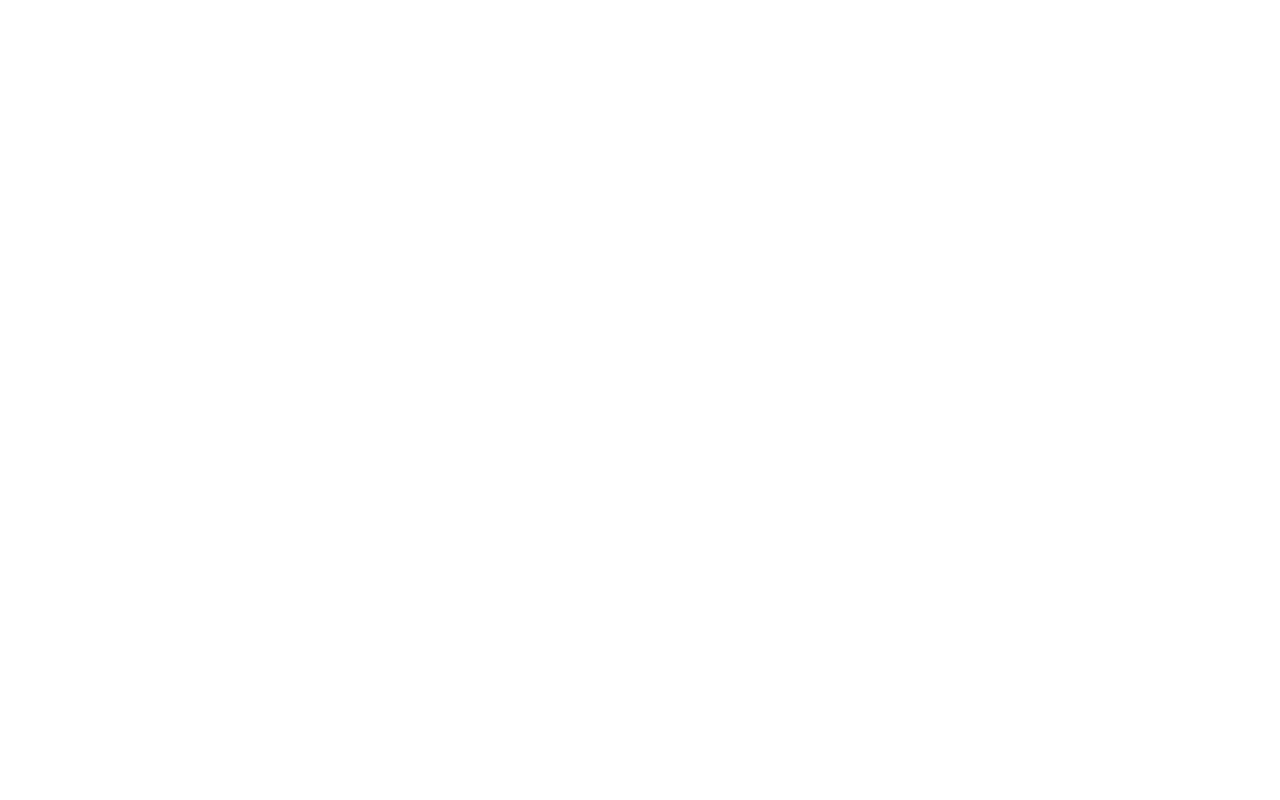
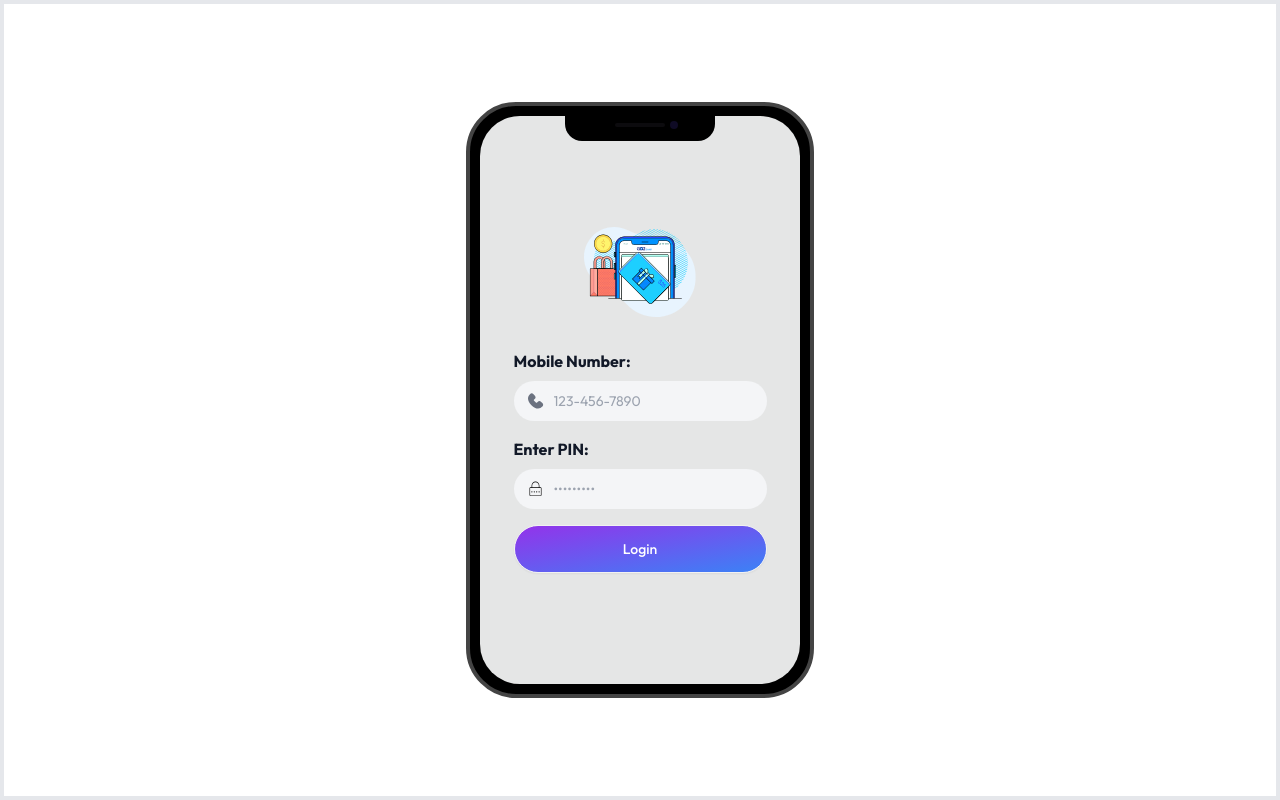
Before and after one commit to MostafizurRahman199/mobile_bank, a website: page index.html in a window 1280 px wide. Drawn offline with nearby package versions, Linux system fonts and the light colour scheme.

Commit message:
login page design done

```diff
--- a/index.html
+++ b/index.html
@@ -1,11 +1,124 @@
 <!DOCTYPE html>
-<html lang="en">
-<head>
-    <meta charset="UTF-8">
-    <meta name="viewport" content="width=device-width, initial-scale=1.0">
+<html lang="en" data-theme="light">
+  <head>
+    <meta charset="UTF-8" />
+    <meta name="viewport" content="width=device-width, initial-scale=1.0" />
     <title>Mobile Bank</title>
-</head>
-<body>
+    <script src="https://cdn.tailwindcss.com"></script>
 
-</body>
+    <link rel="stylesheet" href="style.css">
+    <link
+      href="https://cdn.jsdelivr.net/npm/daisyui@4.12.10/dist/full.min.css"
+      rel="stylesheet"
+      type="text/css"
+    />
+
+    <link rel="preconnect" href="https://fonts.googleapis.com">
+<link rel="preconnect" href="https://fonts.gstatic.com" crossorigin>
+<link href="https://fonts.googleapis.com/css2?family=Outfit:wght@100..900&display=swap" rel="stylesheet">
+    <script src="https://cdn.tailwindcss.com"></script>
+  </head>
+  <body class="font_1">
+    <main>
+      <div
+        class="mx-auto my-auto flex justify-center items-center h-screen border-4"
+      >
+        <div class="mockup-phone font_1 ">
+          <div class="camera"></div>
+          <div class="display">
+            <div class="artboard artboard-demo phone-1 ">
+
+              <!-- input section -->
+              <div class="space-y-4  py-8 px-4 rounded-3xl ">
+              <img class="w-28 mb-8 mx-auto" src="./images/mb2.svg" alt="">
+              <form class="max-w-sm mx-auto">
+                <label
+                  for="phone-input"
+                  class="font_1 block mb-2 text-base font-bold text-gray-900"
+                  >Mobile Number:</label
+                >
+                <div class="relative">
+                  <div
+                    class="absolute inset-y-0 start-0 top-0 flex items-center ps-3.5 pointer-events-none"
+                  >
+                    <svg
+                      class="w-4 h-4 text-gray-500 dark:text-gray-400"
+                      aria-hidden="true"
+                      xmlns="http://www.w3.org/2000/svg"
+                      fill="currentColor"
+                      viewBox="0 0 19 18"
+                    >
+                      <path
+                        d="M18 13.446a3.02 3.02 0 0 0-.946-1.985l-1.4-1.4a3.054 3.054 0 0 0-4.218 0l-.7.7a.983.983 0 0 1-1.39 0l-2.1-2.1a.983.983 0 0 1 0-1.389l.7-.7a2.98 2.98 0 0 0 0-4.217l-1.4-1.4a2.824 2.824 0 0 0-4.218 0c-3.619 3.619-3 8.229 1.752 12.979C6.785 16.639 9.45 18 11.912 18a7.175 7.175 0 0 0 5.139-2.325A2.9 2.9 0 0 0 18 13.446Z"
+                      />
+                    </svg>
+                  </div>
+                  <input
+                    type="text"
+                    id="phoneNumber"
+                    name="phone_number"
+                    aria-describedby="helper-text-explanation"
+                    class="bg-[#F4F5F7] border-gray-300 text-gray-900 text-sm focus:ring-blue-500 focus:border-blue-500 block  ps-10 p-2.5  dark:border-gray-600 dark:placeholder-gray-400dark:focus:ring-blue-500 dark:focus:border-blue-500 w-full rounded-3xl"
+                    pattern="[0-9]{3}-[0-9]{3}-[0-9]{4}"
+                    placeholder="123-456-7890"
+                    required
+                  />
+                </div>
+
+              </form>
+              <form class="max-w-sm mx-auto">
+                <label
+                  for="phone-input"
+                  class="block mb-2 text-base font-bold text-gray-900"
+                  >Enter PIN:</label
+                >
+                <div class="relative">
+                  <div
+                    class="absolute inset-y-0 start-0 top-0 flex items-center ps-3.5 pointer-events-none"
+                  >
+                  <svg xmlns="http://www.w3.org/2000/svg" x="0px" y="0px" width="15" height="15" viewBox="0 0 50 50">
+                    <path d="M 25 2 C 17.832484 2 12 7.8324839 12 15 L 12 21 L 8 21 C 6.3550302 21 5 22.35503 5 24 L 5 47 C 5 48.64497 6.3550302 50 8 50 L 42 50 C 43.64497 50 45 48.64497 45 47 L 45 24 C 45 22.35503 43.64497 21 42 21 L 38 21 L 38 15 C 38 7.8324839 32.167516 2 25 2 z M 25 4 C 31.086484 4 36 8.9135161 36 15 L 36 21 L 14 21 L 14 15 C 14 8.9135161 18.913516 4 25 4 z M 8 23 L 42 23 C 42.56503 23 43 23.43497 43 24 L 43 47 C 43 47.56503 42.56503 48 42 48 L 8 48 C 7.4349698 48 7 47.56503 7 47 L 7 24 C 7 23.43497 7.4349698 23 8 23 z M 13 34 A 2 2 0 0 0 11 36 A 2 2 0 0 0 13 38 A 2 2 0 0 0 15 36 A 2 2 0 0 0 13 34 z M 21 34 A 2 2 0 0 0 19 36 A 2 2 0 0 0 21 38 A 2 2 0 0 0 23 36 A 2 2 0 0 0 21 34 z M 29 34 A 2 2 0 0 0 27 36 A 2 2 0 0 0 29 38 A 2 2 0 0 0 31 36 A 2 2 0 0 0 29 34 z M 37 34 A 2 2 0 0 0 35 36 A 2 2 0 0 0 37 38 A 2 2 0 0 0 39 36 A 2 2 0 0 0 37 34 z"></path>
+                </svg>
+                  </div>
+                  <input
+                    type="password"
+                    id="pin"
+                    name="pin"
+
+                    aria-describedby="helper-text-explanation"
+                    class="bg-[#F4F5F7] border-gray-300 text-gray-900 text-sm rounded-3xl focus:ring-blue-500 focus:border-blue-500 block  ps-10 p-2.5  dark:border-gray-600 dark:placeholder-gray-400 dark:focus:ring-blue-500 dark:focus:border-blue-500 w-full"
+                    pattern="[0-9]{3}-[0-9]{3}-[0-9]{4}"
+                    placeholder="•••••••••"
+                    required
+                  />
+                </div>
+
+              </form>
+
+              <button type="button" id="loginBtn" class=" btn text-white bg-gradient-to-br from-purple-600 to-blue-500 hover:bg-gradient-to-bl focus:outline-none  font-medium  text-sm px-5 py-2.5 text-center me-2 mb-2 w-full rounded-3xl">Login</button>
+
+             </div>
+
+            </div>
+          </div>
+        </div>
+      </div>
+    </main>
+
+    <script src="./js/login.js"></script>
+  </body>
 </html>
+
+<!--
+
+ <div class="mx-auto my-auto flex justify-center items-center h-screen border-4">
+        <div class="mockup-phone">
+            <div class="camera"></div>
+            <div class="display">
+              <div class="artboard artboard-demo phone-1">
+
+              </div>
+            </div>
+          </div>
+    </div>
+-->
--- /dev/null
+++ b/js/login.js
@@ -0,0 +1,8 @@
+
+const loginBtn = document.getElementById("loginBtn");
+
+loginBtn.addEventListener("click", function () {
+    const pin = document.getElementById("pin").value;
+    const phoneNumber = document.getElementById("phoneNumber").value;
+  console.log(pin, phoneNumber);
+});
--- /dev/null
+++ b/package.json
@@ -0,0 +1,5 @@
+{
+  "devDependencies": {
+    "tailwindcss": "^3.4.12"
+  }
+}
--- /dev/null
+++ b/style.css
@@ -0,0 +1,5 @@
+.font_1{
+    font-family: "Outfit", sans-serif;
+
+    font-style: normal;
+  }
```
Also changed, not shown: tailwind.config.js (added, +8 -0 lines), images/mb.jpg (added), images/mb2.svg (added), images/payoo.png (added), 1 other file.
